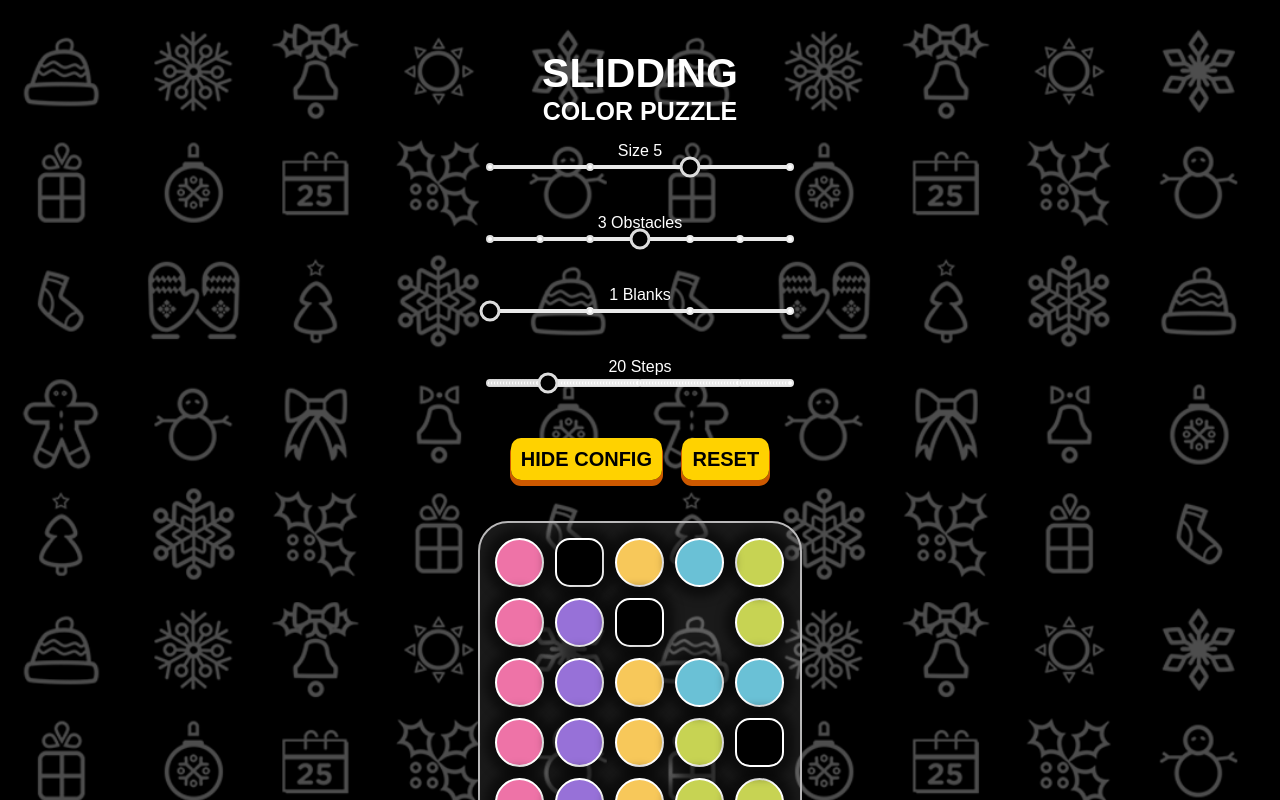
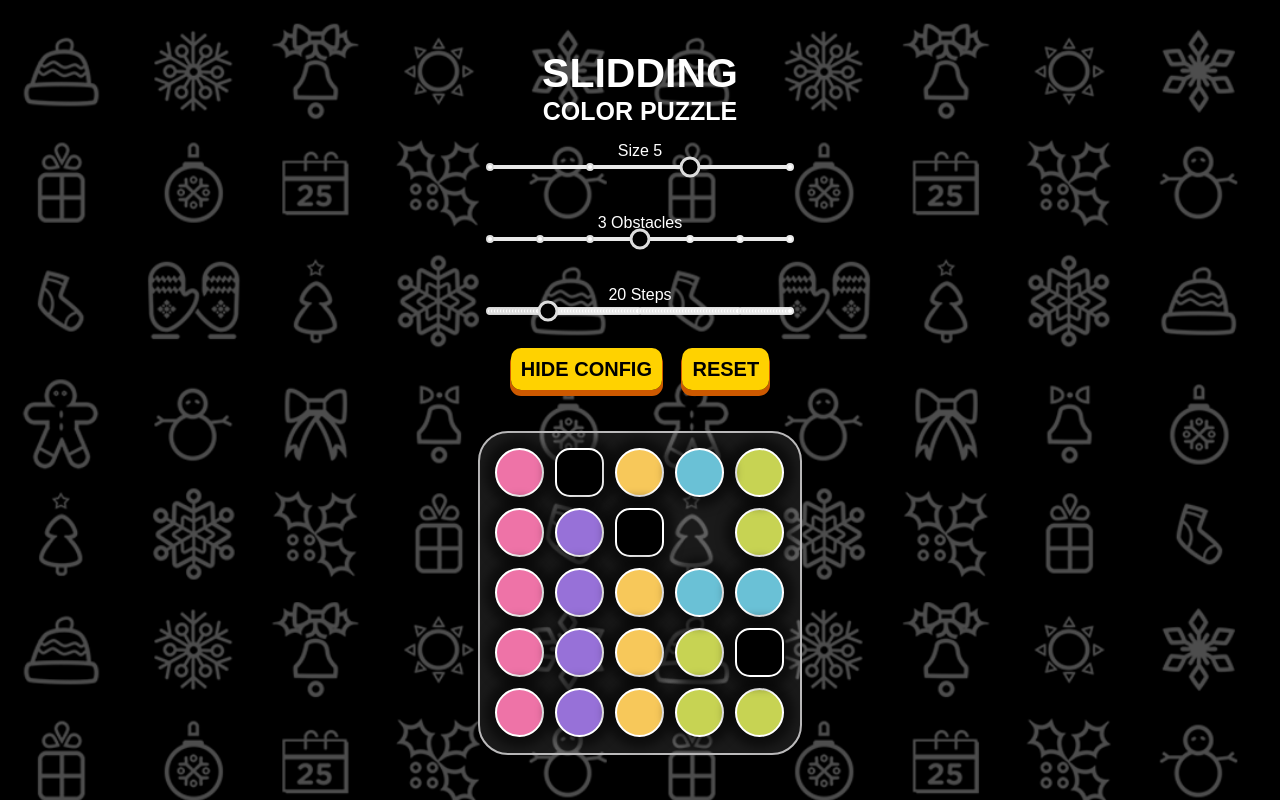
Before and after one commit to netcell/slidding-color, a React (Create React App) app: page / in a window 1280 px wide. Built offline with nearby package versions, Linux system fonts and the light colour scheme.

Commit message:
disable blanks config

```diff
--- a/src/App.js
+++ b/src/App.js
@@ -297,7 +297,7 @@ export default function App() {
           </p>
           <div
             style={{
-              height: showConfig ? 290 : 0,
+              height: showConfig ? 200 : 0,
               overflow: "hidden",
               transition: "ease all 0.2s"
             }}
@@ -334,7 +334,7 @@ export default function App() {
                 onChange={setNumBlock}
               />
             </p>
-            <p
+            {/* <p
               style={{
                 marginBottom: "20px",
                 width: 300,
@@ -350,7 +350,7 @@ export default function App() {
                 max={4}
                 onChange={setSpace}
               />
-            </p>
+            </p> */}
             <p
               style={{
                 marginBottom: "20px",
```
